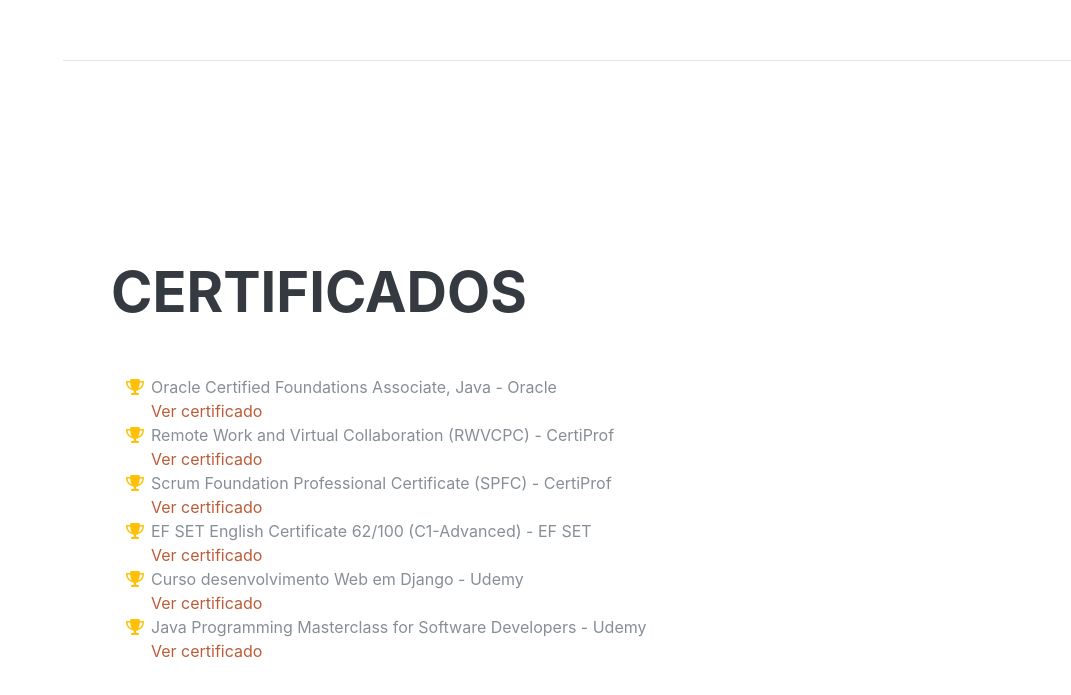
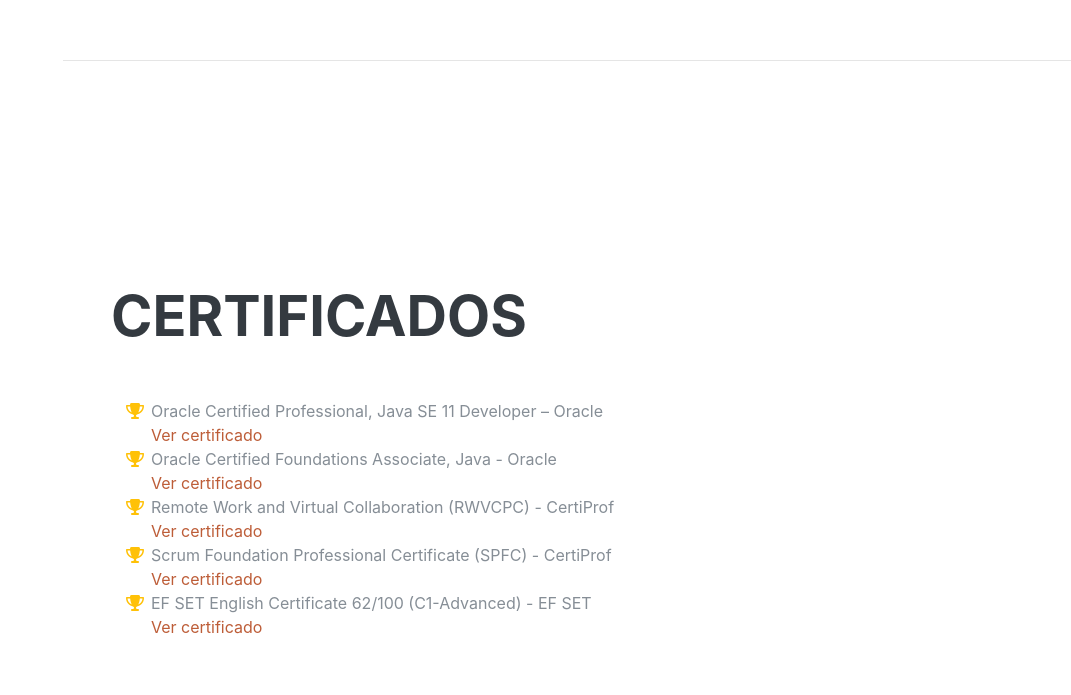
Before and after one commit to NatanNMB15/natannmb15.github.io, a React (Create React App) app: page / in a window 1280 px wide. Shown: the part 3944-4639 px from the top of the page, without its empty margins (209-1280 px from the left). Built offline with nearby package versions, Linux system fonts and the light colour scheme; a web font is replaced by a local one.

Commit message:
Adicionado certificação: Oracle Certified Professional, Java SE 11 Developer.

```diff
--- a/src/pages/index/index.js
+++ b/src/pages/index/index.js
@@ -274,6 +274,20 @@ export default function Index() {
               <li>
                 <i className="fa-li fa fa-trophy text-warning"></i>
                 <span>
+                  Oracle Certified Professional, Java SE 11 Developer – Oracle
+                </span>
+                <br />
+                <a
+                  href="https://catalog-education.oracle.com/pls/certview/sharebadge?id=B65CF0E0DD697FB7E7D084A09A5512550BFC9D596B4ABAEB70F6F22A8CFDC6CE"
+                  target="_blank"
+                  rel="noopener noreferrer nofollow"
+                >
+                  Ver certificado
+                </a>
+              </li>
+              <li>
+                <i className="fa-li fa fa-trophy text-warning"></i>
+                <span>
                   Oracle Certified Foundations Associate, Java - Oracle
                 </span>
                 <br />
@@ -327,32 +341,6 @@ export default function Index() {
                   Ver certificado
                 </a>
               </li>
-              <li>
-                <i className="fa-li fa fa-trophy text-warning"></i>
-                <span>Curso desenvolvimento Web em Django - Udemy</span>
-                <br />
-                <a
-                  href="https://ude.my/UC-Q5QS112H"
-                  target="_blank"
-                  rel="noopener noreferrer nofollow"
-                >
-                  Ver certificado
-                </a>
-              </li>
-              <li>
-                <i className="fa-li fa fa-trophy text-warning"></i>
-                <span>
-                  Java Programming Masterclass for Software Developers - Udemy
-                </span>
-                <br />
-                <a
-                  href="https://ude.my/UC-L1D303R0"
-                  target="_blank"
-                  rel="noopener noreferrer nofollow"
-                >
-                  Ver certificado
-                </a>
-              </li>
             </ul>
           </div>
         </section>
```
